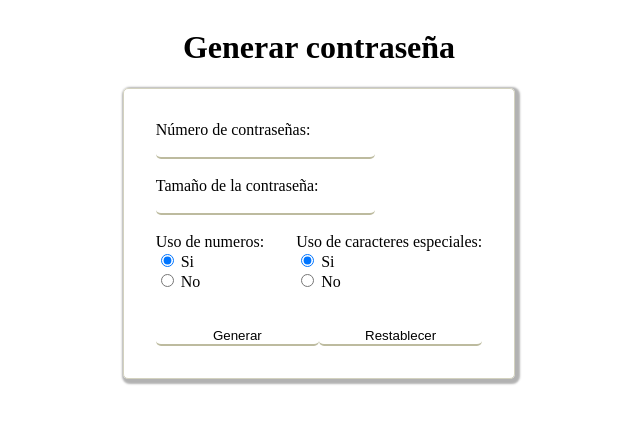
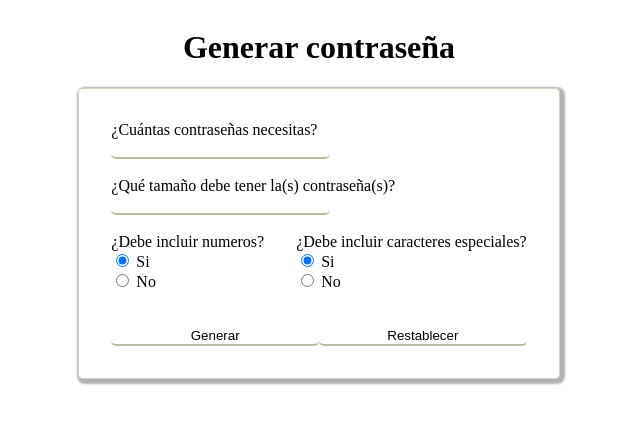
Before and after one commit to Frank049600/generator_password, a Flask app: page / in a window 1280 px wide. Shown: the top 424 px of the page, without its empty margins (321-961 px from the left). Run offline with Flask 3, Linux system fonts and the light colour scheme; some libraries are stand-ins or nearby versions.

Commit message:
Cambio de título de los inputs

```diff
--- a/templates/index.html
+++ b/templates/index.html
@@ -8,8 +8,9 @@
         <title>Contraseña segura</title>
     </head>
     <link rel="icon" type="image/png" href="{{ url_for('static', filename='img/favicon.png') }}">
-    <link rel="stylesheet" href="https://cdn.jsdelivr.net/npm/@fortawesome/fontawesome-free@6.6.0/css/fontawesome.min.css"
-    integrity="sha384-NvKbDTEnL+A8F/AA5Tc5kmMLSJHUO868P+lDtTpJIeQdGYaUIuLr4lVGOEA1OcMy" crossorigin="anonymous">
+    <link rel="stylesheet"
+        href="https://cdn.jsdelivr.net/npm/@fortawesome/fontawesome-free@6.6.0/css/fontawesome.min.css"
+        integrity="sha384-NvKbDTEnL+A8F/AA5Tc5kmMLSJHUO868P+lDtTpJIeQdGYaUIuLr4lVGOEA1OcMy" crossorigin="anonymous">
     <link rel="stylesheet" href="{{ url_for('static', filename='css/style.css') }}">
 
     <body>
@@ -20,13 +21,13 @@
             <div>
                 <h1>Generar contraseña</h1>
                 <form id="formulario">
-                    <label for="cantidad">Número de contraseñas:</label><br>
+                    <label for="cantidad">¿Cuántas contraseñas necesitas?</label><br>
                     <input type="number" id="cantidad" name="cantidad" required><br><br>
-                    <label for="pwd_length">Tamaño de la contraseña:</label><br>
+                    <label for="pwd_length">¿Qué tamaño debe tener la(s) contraseña(s)?</label><br>
                     <input type="number" id="pwd_length" name="pwd_length" required><br><br>
                     <div id="radios">
                         <div id="number">
-                            <label for="use_num">Uso de numeros:</label><br>
+                            <label for="use_num">¿Debe incluir numeros?</label><br>
                             <div>
                                 <input type="radio" id="use_num_si" name="use_num" value="si" checked />
                                 <label for="use_num_si">Si</label>
@@ -37,7 +38,7 @@
                             </div><br>
                         </div>
                         <div id="especial">
-                            <label for="use_caracterE">Uso de caracteres especiales:</label><br>
+                            <label for="use_caracterE">¿Debe incluir caracteres especiales?</label><br>
                             <div>
                                 <input type="radio" id="use_caracterE_si" name="use_caracterE" value="si" checked />
                                 <label for="use_caracterE_si">Si</label>
```
